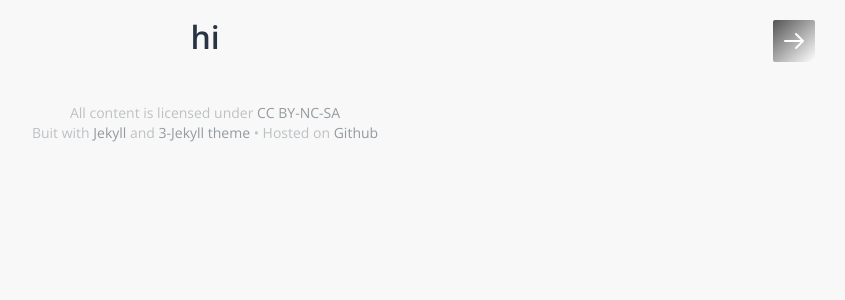
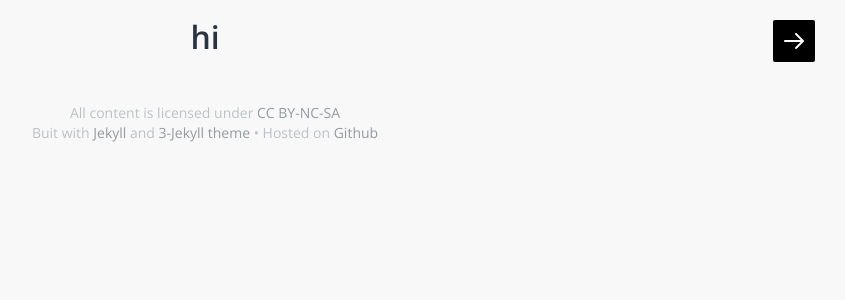
Before and after one commit to fankunpeng/fankunpeng.github.io, a Jekyll site: the page built from index.html, in a window 1280 px wide. Shown: the top 300 px of the page, without its empty margins (435-1280 px from the left). Built offline with Jekyll 4.4.1, drawn with Linux system fonts in a browser that asks for light colours; some web fonts are replaced.

Commit message:
modify color

```diff
--- a/css/main.sass
+++ b/css/main.sass
@@ -18,7 +18,7 @@ $font: 'Open Sans', 'Hiragino Sans GB', sans-serif
 // # Sidebar Background Gradient
 
 $gradient-start: #000000
-$gradient-end:   #FFFFFF
+$gradient-end:   #000000
 
 $sidebar-bg: linear-gradient(136deg, $gradient-start, $gradient-end)
 
```
